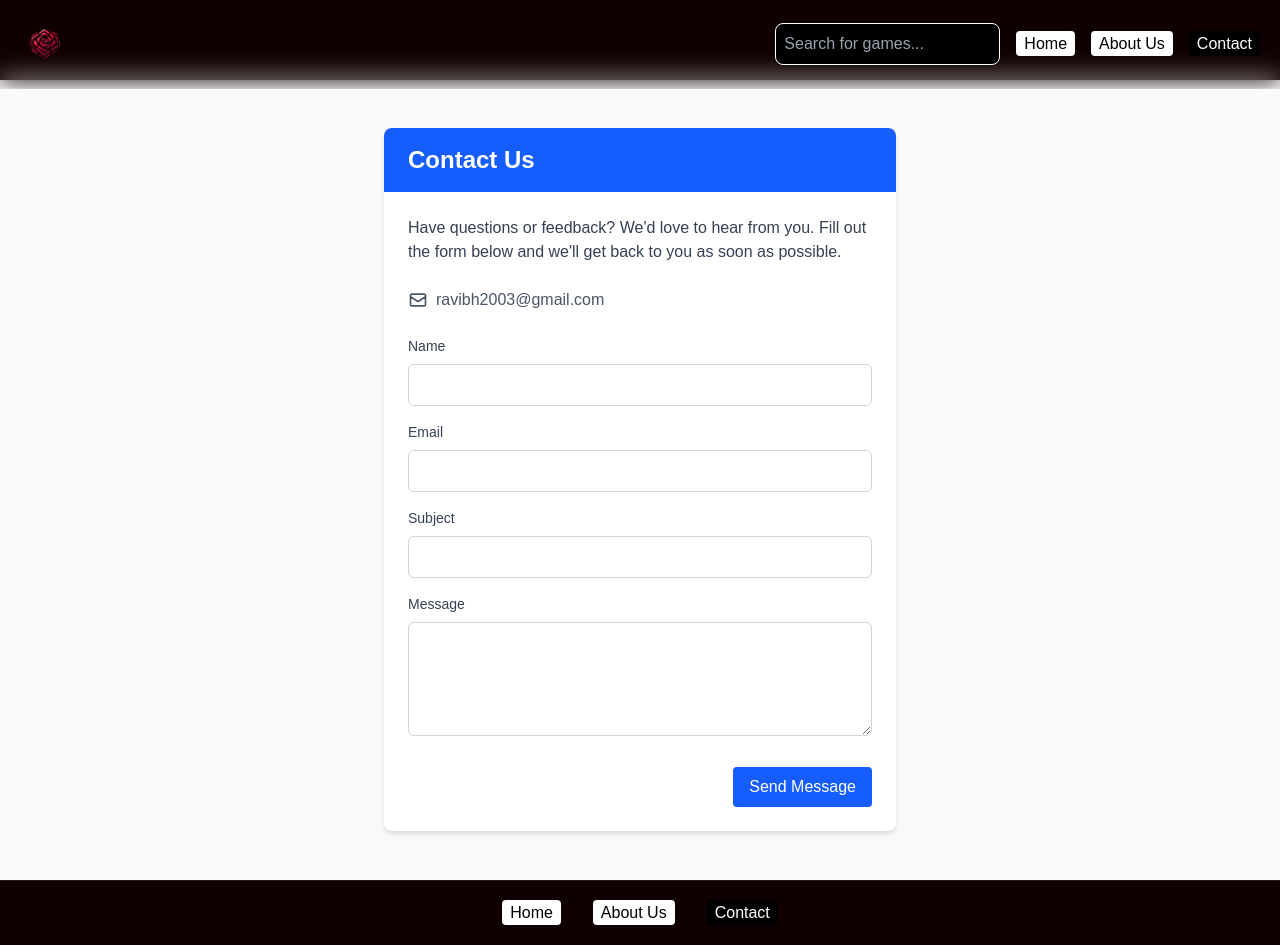
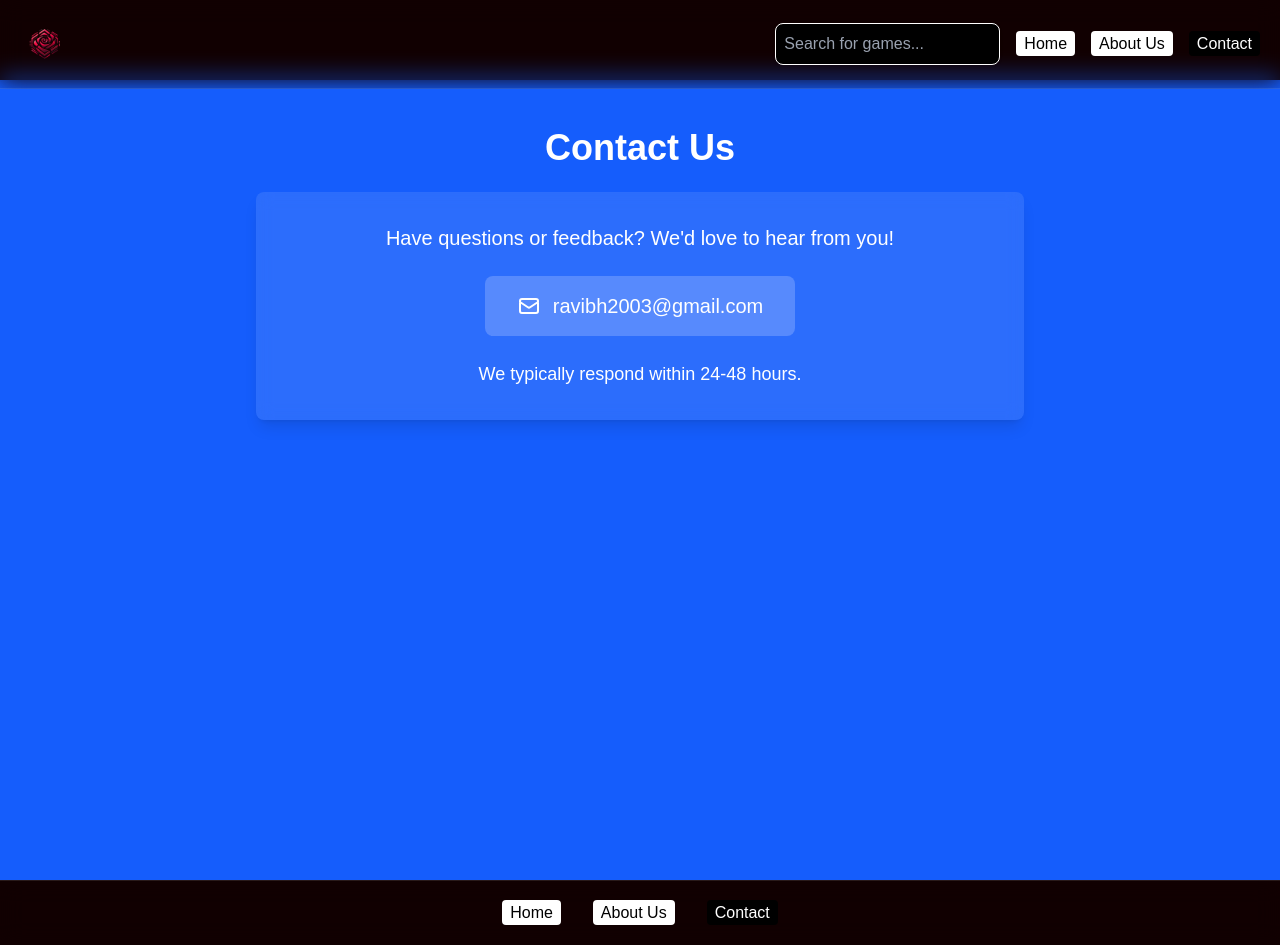
Before and after one commit to Bhusal-Ravi/Game-Wiki, a React (Vite) app: page /contactus in a window 1280 px wide. Built offline with nearby package versions, Linux system fonts and the light colour scheme.

Commit message:
Update Contactus.jsx

```diff
--- a/src/components/Contactus.jsx
+++ b/src/components/Contactus.jsx
@@ -1,162 +1,26 @@
-import React, { useState } from 'react';
+import React from 'react';
 
 const ContactPage = () => {
-  const [formData, setFormData] = useState({
-    name: '',
-    email: '',
-    subject: '',
-    message: ''
-  });
-  const [isSubmitted, setIsSubmitted] = useState(false);
-  const [isLoading, setIsLoading] = useState(false);
+  return (
+    <div className="min-h-screen bg-blue-600 text-white py-12 px-4 sm:px-6 lg:px-8">
+      <div className="max-w-3xl mx-auto text-center">
+        <h1 className="text-4xl font-bold mb-6">Contact Us</h1>
 
-  const handleChange = (e) => {
-    const { name, value } = e.target;
-    setFormData(prevState => ({
-      ...prevState,
-      [name]: value
-    }));
-  };
+        <div className="bg-white/10 backdrop-blur-sm p-8 rounded-lg shadow-lg">
+          <p className="text-xl mb-6">
+            Have questions or feedback? We'd love to hear from you!
+          </p>
 
-  const handleSubmit = (e) => {
-    e.preventDefault();
-    setIsLoading(true);
+          <div className="inline-flex items-center justify-center px-8 py-4 bg-white/20 rounded-lg text-xl font-medium">
+            <svg className="w-6 h-6 mr-3" fill="none" stroke="currentColor" viewBox="0 0 24 24" xmlns="http://www.w3.org/2000/svg">
+              <path strokeLinecap="round" strokeLinejoin="round" strokeWidth="2" d="M3 8l7.89 5.26a2 2 0 002.22 0L21 8M5 19h14a2 2 0 002-2V7a2 2 0 00-2-2H5a2 2 0 00-2 2v10a2 2 0 002 2z"></path>
+            </svg>
+            ravibh2003@gmail.com
+          </div>
 
-    // This is where you would normally send the form data to a backend
-    // For this example, we'll just simulate a successful submission
-    setTimeout(() => {
-      setIsLoading(false);
-      setIsSubmitted(true);
-      // Reset form after submission
-      setFormData({
-        name: '',
-        email: '',
-        subject: '',
-        message: ''
-      });
-    }, 1000);
-  };
-
-  return (
-    <div className="min-h-screen bg-gray-50 py-12 px-4 sm:px-6 lg:px-8">
-      <div className="max-w-lg mx-auto bg-white rounded-lg shadow-md overflow-hidden">
-        <div className="bg-blue-600 px-6 py-4">
-          <h1 className="text-2xl font-bold text-white">Contact Us</h1>
-        </div>
-
-        <div className="p-6">
-          {isSubmitted ? (
-            <div className="text-center py-8">
-              <div className="mb-4 inline-flex items-center justify-center w-12 h-12 rounded-full bg-green-100">
-                <svg className="w-6 h-6 text-green-600" fill="none" stroke="currentColor" viewBox="0 0 24 24" xmlns="http://www.w3.org/2000/svg">
-                  <path strokeLinecap="round" strokeLinejoin="round" strokeWidth="2" d="M5 13l4 4L19 7"></path>
-                </svg>
-              </div>
-              <h2 className="text-xl font-medium text-gray-900">Thank you for your message!</h2>
-              <p className="mt-2 text-gray-600">We'll get back to you as soon as possible.</p>
-              <button
-                onClick={() => setIsSubmitted(false)}
-                className="mt-6 bg-blue-600 text-white py-2 px-4 rounded hover:bg-blue-700 focus:outline-none focus:ring-2 focus:ring-blue-500"
-              >
-                Send another message
-              </button>
-            </div>
-          ) : (
-            <>
-              <div className="mb-6">
-                <p className="text-gray-700">
-                  Have questions or feedback? We'd love to hear from you. Fill out the form below and we'll get back to you as soon as possible.
-                </p>
-              </div>
-
-              <div className="mb-6 flex items-center text-gray-600">
-                <svg className="w-5 h-5 mr-2" fill="none" stroke="currentColor" viewBox="0 0 24 24" xmlns="http://www.w3.org/2000/svg">
-                  <path strokeLinecap="round" strokeLinejoin="round" strokeWidth="2" d="M3 8l7.89 5.26a2 2 0 002.22 0L21 8M5 19h14a2 2 0 002-2V7a2 2 0 00-2-2H5a2 2 0 00-2 2v10a2 2 0 002 2z"></path>
-                </svg>
-                <span>ravibh2003@gmail.com</span>
-              </div>
-
-              <form onSubmit={handleSubmit}>
-                <div className="mb-4">
-                  <label htmlFor="name" className="block text-gray-700 text-sm font-medium mb-2">
-                    Name
-                  </label>
-                  <input
-                    type="text"
-                    id="name"
-                    name="name"
-                    value={formData.name}
-                    onChange={handleChange}
-                    className="w-full px-3 py-2 border border-gray-300 rounded-md focus:outline-none focus:ring-blue-500 focus:border-blue-500"
-                    required
-                  />
-                </div>
-
-                <div className="mb-4">
-                  <label htmlFor="email" className="block text-gray-700 text-sm font-medium mb-2">
-                    Email
-                  </label>
-                  <input
-                    type="email"
-                    id="email"
-                    name="email"
-                    value={formData.email}
-                    onChange={handleChange}
-                    className="w-full px-3 py-2 border border-gray-300 rounded-md focus:outline-none focus:ring-blue-500 focus:border-blue-500"
-                    required
-                  />
-                </div>
-
-                <div className="mb-4">
-                  <label htmlFor="subject" className="block text-gray-700 text-sm font-medium mb-2">
-                    Subject
-                  </label>
-                  <input
-                    type="text"
-                    id="subject"
-                    name="subject"
-                    value={formData.subject}
-                    onChange={handleChange}
-                    className="w-full px-3 py-2 border border-gray-300 rounded-md focus:outline-none focus:ring-blue-500 focus:border-blue-500"
-                    required
-                  />
-                </div>
-
-                <div className="mb-6">
-                  <label htmlFor="message" className="block text-gray-700 text-sm font-medium mb-2">
-                    Message
-                  </label>
-                  <textarea
-                    id="message"
-                    name="message"
-                    value={formData.message}
-                    onChange={handleChange}
-                    rows="4"
-                    className="w-full px-3 py-2 border border-gray-300 rounded-md focus:outline-none focus:ring-blue-500 focus:border-blue-500"
-                    required
-                  ></textarea>
-                </div>
-
-                <div className="flex justify-end">
-                  <button
-                    type="submit"
-                    className="bg-blue-600 text-white py-2 px-4 rounded hover:bg-blue-700 focus:outline-none focus:ring-2 focus:ring-blue-500 flex items-center"
-                    disabled={isLoading}
-                  >
-                    {isLoading ? (
-                      <>
-                        <svg className="animate-spin -ml-1 mr-2 h-4 w-4 text-white" xmlns="http://www.w3.org/2000/svg" fill="none" viewBox="0 0 24 24">
-                          <circle className="opacity-25" cx="12" cy="12" r="10" stroke="currentColor" strokeWidth="4"></circle>
-                          <path className="opacity-75" fill="currentColor" d="M4 12a8 8 0 018-8V0C5.373 0 0 5.373 0 12h4zm2 5.291A7.962 7.962 0 014 12H0c0 3.042 1.135 5.824 3 7.938l3-2.647z"></path>
-                        </svg>
-                        Sending...
-                      </>
-                    ) : "Send Message"}
-                  </button>
-                </div>
-              </form>
-            </>
-          )}
+          <p className="mt-6 text-lg">
+            We typically respond within 24-48 hours.
+          </p>
         </div>
       </div>
     </div>
```
